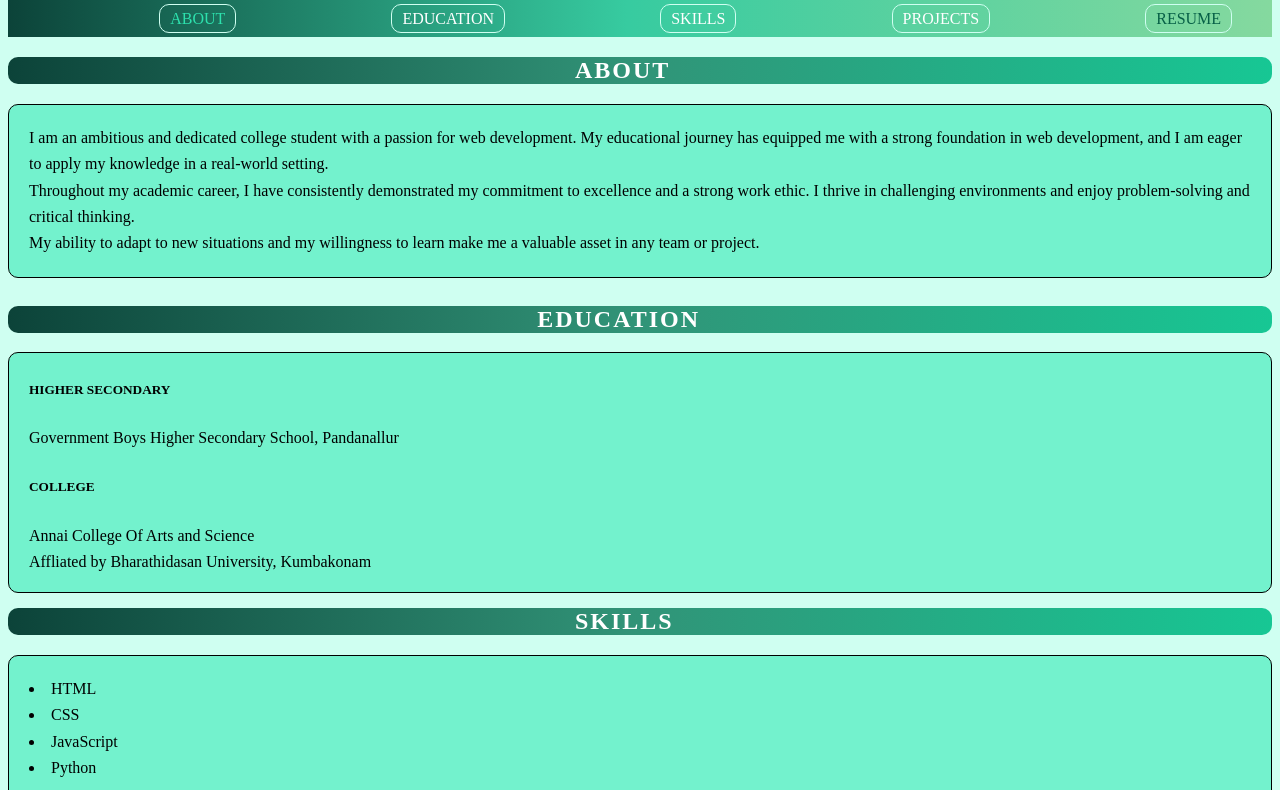
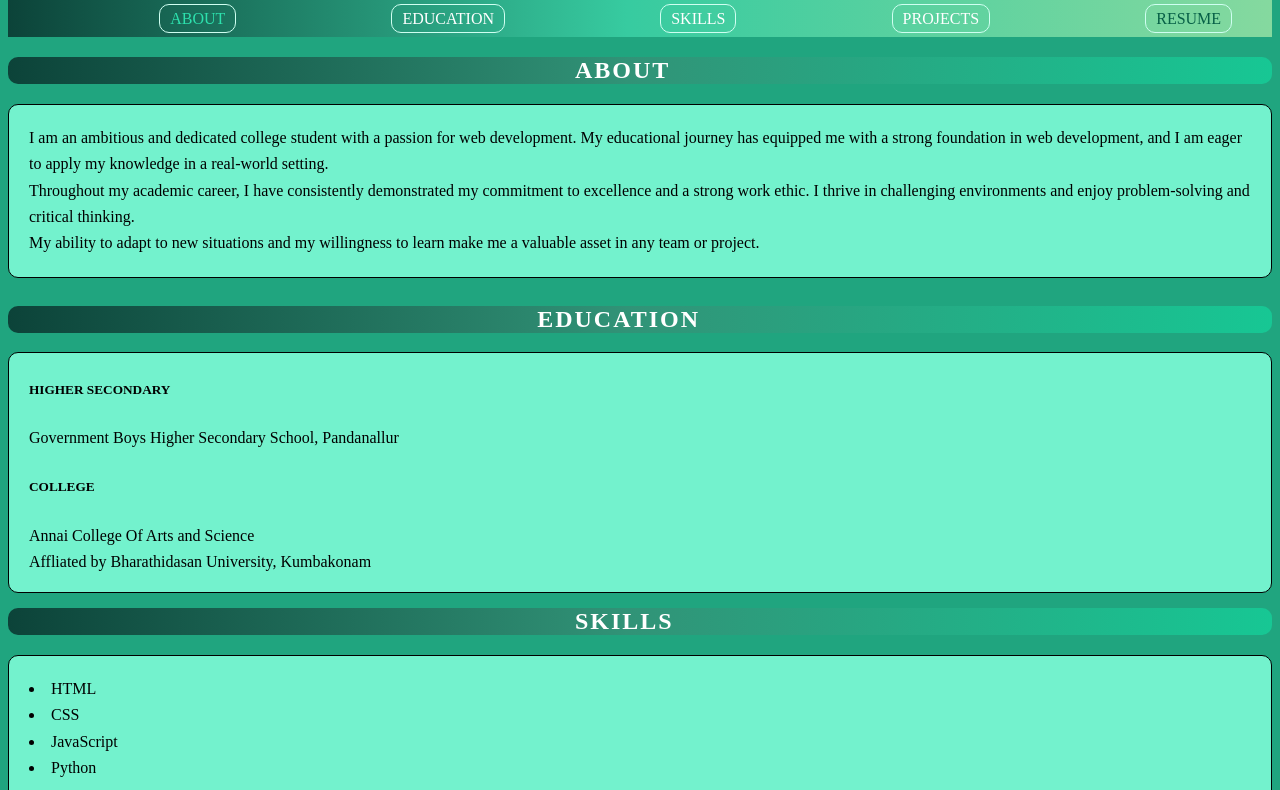
Before and after one commit to harshathwindows/Own-Portfolio, a plain HTML site: page index.html in a window 1280 px wide. Shown: the part 189-979 px from the top of the page. Drawn offline with Linux system fonts and the light colour scheme.

Commit message:
Add files via upload

```diff
--- a/style.css
+++ b/style.css
@@ -3,7 +3,8 @@
     scroll-behavior: smooth;
 }
 body{
-    background-color: #cffff1;
+    background: rgb(7, 40, 34);
+    background: linear-gradient(90deg, rgba(32,165,127,1) 100%, rgba(39,126,101,1) 49%,  rgba(7,40,34,1) 0% );
 }
 #top{
     color: white;
```
